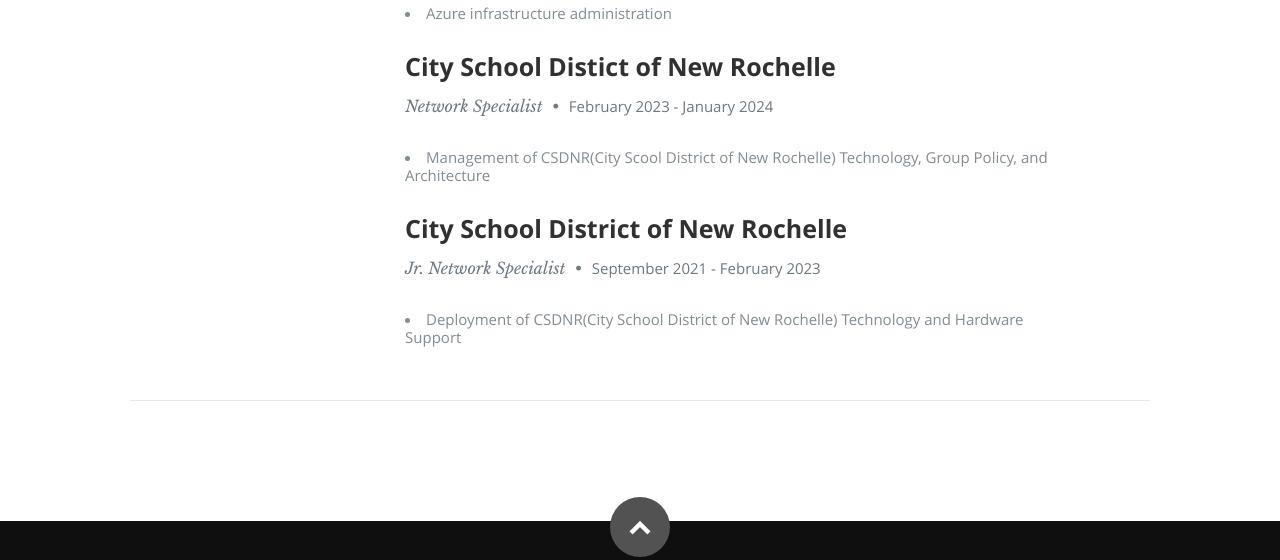
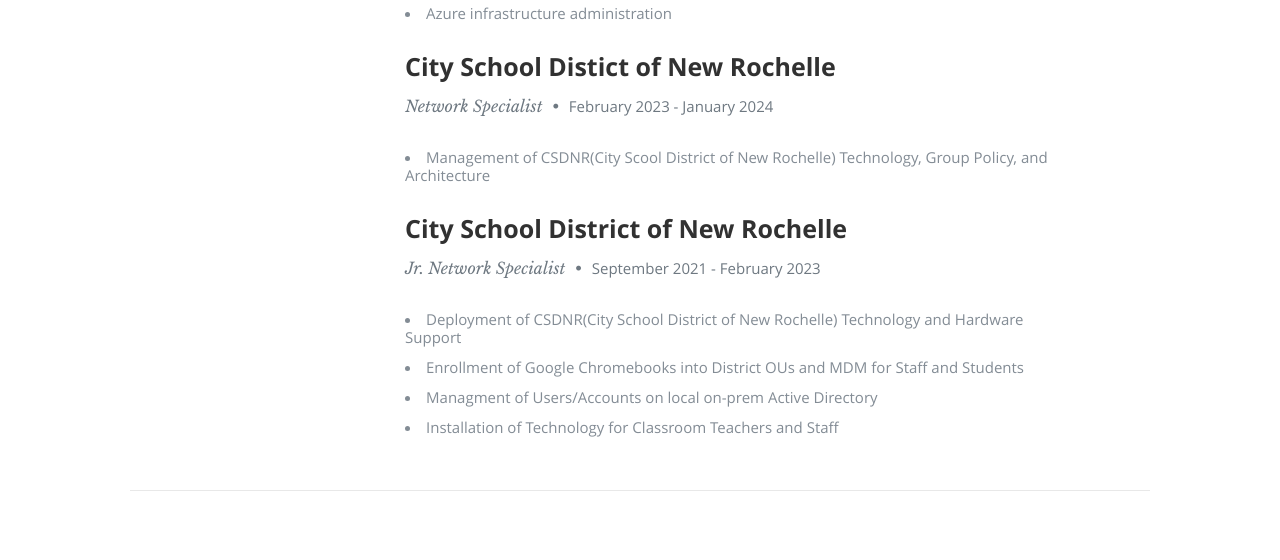
Before and after one commit to duvalleblanc/Resume, a plain HTML site: page frontend/index.html in a window 1280 px wide. Shown: the part 2015-2575 px from the top of the page. Drawn offline with nearby package versions, Linux system fonts and the light colour scheme.

Commit message:
Updated Jr. Network Description

```diff
--- a/frontend/index.html
+++ b/frontend/index.html
@@ -233,6 +233,9 @@
 
                   <p>
                   <li>Deployment of CSDNR(City School District of New Rochelle) Technology and Hardware Support</li>
+                  <li>Enrollment of Google Chromebooks into District OUs and MDM for Staff and Students</li>
+                  <li>Managment of Users/Accounts on local on-prem Active Directory</li>
+                  <li>Installation of Technology for Classroom Teachers and Staff</li>
 
                   </p>
 
```
